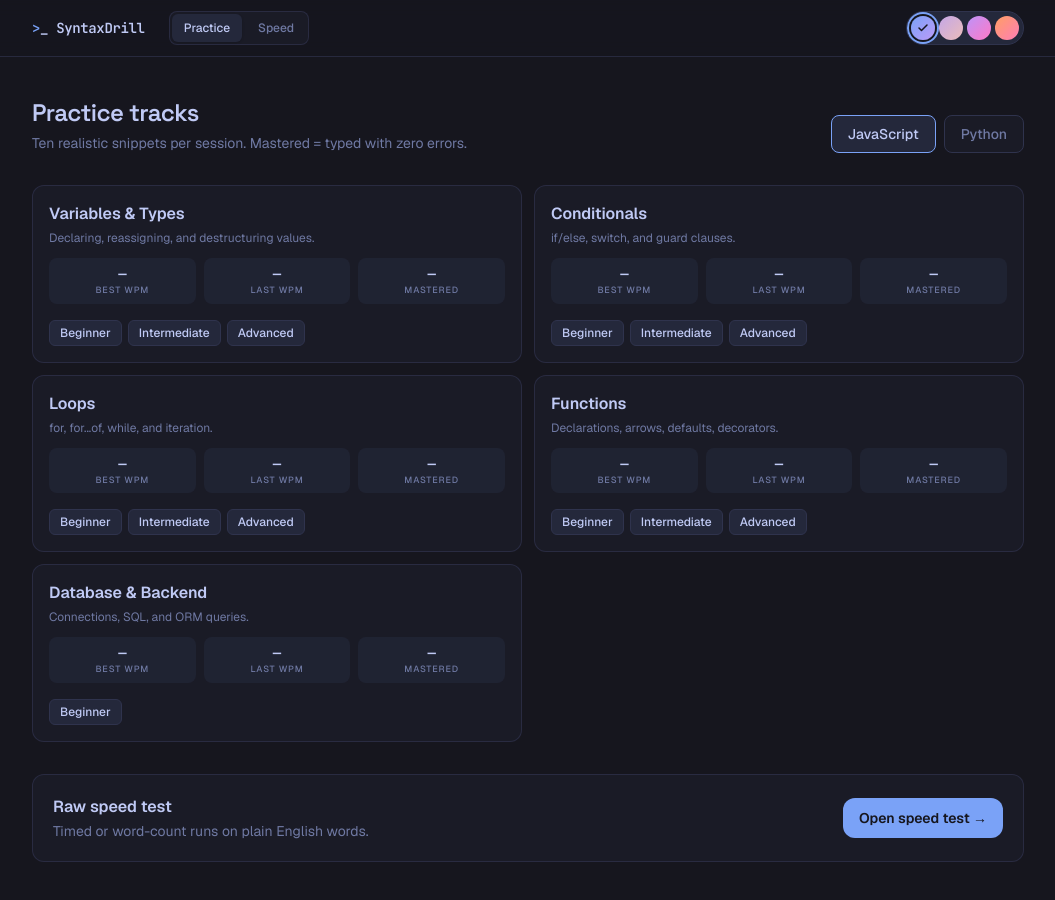
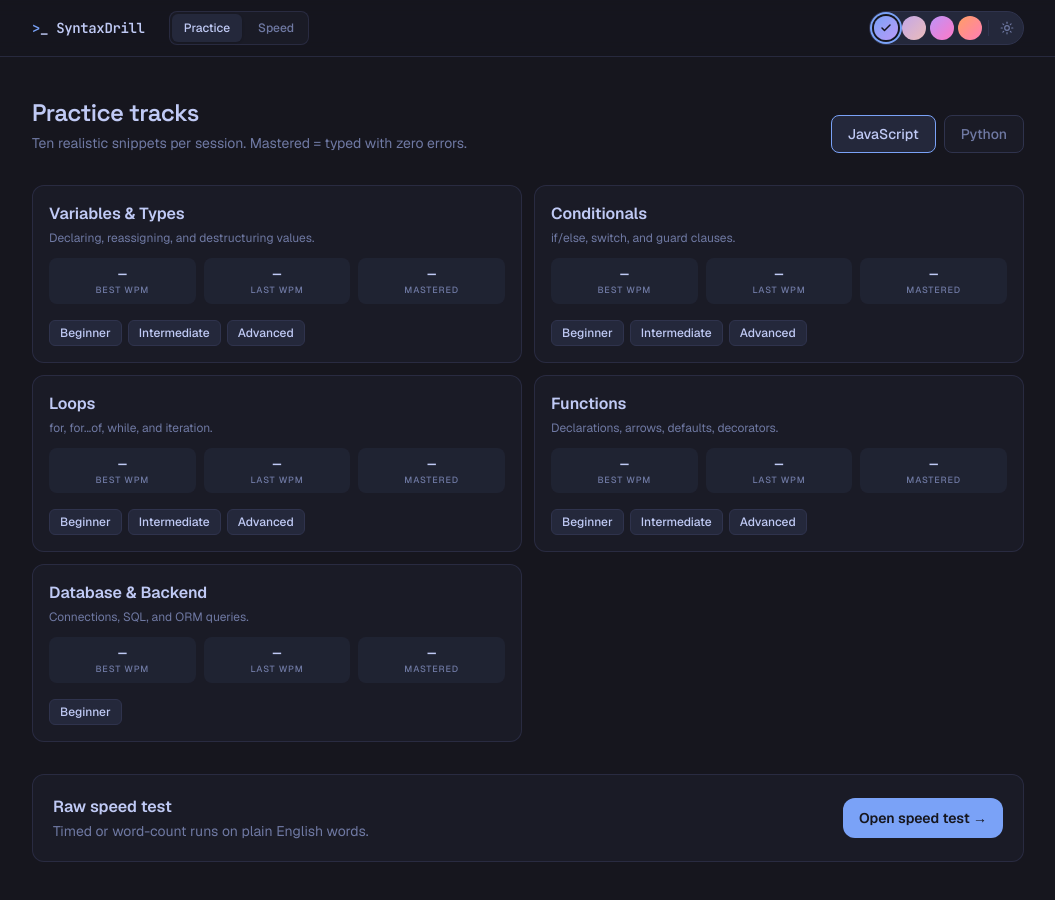
Before and after one commit to GabrielRayat-dev/SyntaxDrill, a Next.js app: page /app in a window 1280 px wide. Shown: the whole page, without its empty margins (112-1167 px from the left). Built offline with nearby package versions, Linux system fonts and the light colour scheme.

Commit message:
feat: light and dark mode toggle with per-theme light variants

```diff
--- a/src/app/layout.tsx
+++ b/src/app/layout.tsx
@@ -41,7 +41,7 @@ export default function RootLayout({
       <head>
         <script
           dangerouslySetInnerHTML={{
-            __html: `try{var t=localStorage.getItem("sd.theme");document.documentElement.dataset.theme=t||"tokyo-night"}catch(e){document.documentElement.dataset.theme="tokyo-night"}`,
+            __html: `try{var t=localStorage.getItem("sd.theme"),s="tokyo-night";if(t){s=t}else{try{s=matchMedia("(prefers-color-scheme: light)").matches?"tokyo-night-light":"tokyo-night"}catch(e){s="tokyo-night"}}document.documentElement.dataset.theme=s}catch(e){document.documentElement.dataset.theme="tokyo-night"}`,
           }}
         />
       </head>
--- a/src/app/page.tsx
+++ b/src/app/page.tsx
@@ -265,8 +265,8 @@ export default function LandingPage() {
                 Pick a theme that feels like home
               </h2>
               <p className="mt-2 text-sm text-muted">
-                Four full-product themes. Every color swaps — nothing looks
-                broken, everything looks intentional.
+                Four colorways, each in light and dark. Every color swaps —
+                nothing looks broken, everything looks intentional.
               </p>
             </div>
             <ThemePicker />
--- a/src/components/theme/ThemePicker.tsx
+++ b/src/components/theme/ThemePicker.tsx
@@ -1,28 +1,29 @@
 "use client";
 
-import { THEMES } from "@/lib/themes";
+import { Check, Moon, Sun } from "lucide-react";
+import { COLORWAYS, colorwayOf, type ThemeMode } from "@/lib/themes";
 import { useTheme } from "./ThemeProvider";
-import { Check } from "lucide-react";
 
 export function ThemePicker({ compact = false }: { compact?: boolean }) {
-  const { theme, setTheme } = useTheme();
+  const { theme, mode, setTheme, setMode } = useTheme();
+  const colorway = colorwayOf(theme);
 
   if (compact) {
     return (
       <div className="flex items-center gap-1 rounded-full border border-edge bg-raised p-1">
-        {THEMES.map((t) => {
-          const active = t.id === theme;
+        {COLORWAYS.map((c) => {
+          const active = c.id === colorway;
           return (
             <button
-              key={t.id}
+              key={c.id}
               type="button"
-              title={`${t.name} theme`}
-              aria-label={`${t.name} theme`}
+              title={`${c.name} theme`}
+              aria-label={`${c.name} theme`}
               aria-pressed={active}
-              onClick={() => setTheme(t.id)}
+              onClick={() => setTheme(c.id)}
               className="flex h-6 w-6 items-center justify-center rounded-full transition-transform hover:scale-110"
               style={{
-                background: `linear-gradient(135deg, ${t.swatches[1]}, ${t.swatches[2]})`,
+                background: `linear-gradient(135deg, ${c.swatches[mode][1]}, ${c.swatches[mode][2]})`,
                 boxShadow: active
                   ? `0 0 0 2px var(--sd-bg), 0 0 0 4px var(--sd-accent)`
                   : undefined,
@@ -38,19 +39,39 @@ export function ThemePicker({ compact = false }: { compact?: boolean }) {
             </button>
           );
         })}
+        <span className="mx-0.5 h-4 w-px bg-edge" aria-hidden />
+        <button
+          type="button"
+          onClick={() => setMode(mode === "dark" ? "light" : "dark")}
+          title={mode === "dark" ? "Switch to light mode" : "Switch to dark mode"}
+          aria-label={
+            mode === "dark" ? "Switch to light mode" : "Switch to dark mode"
+          }
+          className="flex h-6 w-6 items-center justify-center rounded-full text-muted transition-colors hover:text-accent"
+        >
+          {mode === "dark" ? (
+            <Sun className="h-3.5 w-3.5" aria-hidden />
+          ) : (
+            <Moon className="h-3.5 w-3.5" aria-hidden />
+          )}
+        </button>
       </div>
     );
   }
 
   return (
+    <div>
+      <div className="mb-4 flex justify-center">
+        <ModeControl mode={mode} onMode={setMode} />
+      </div>
       <div className="grid grid-cols-2 gap-3 sm:grid-cols-4">
-      {THEMES.map((t) => {
-        const active = t.id === theme;
+        {COLORWAYS.map((c) => {
+          const active = c.id === colorway;
           return (
             <button
-            key={t.id}
+              key={c.id}
               type="button"
-            onClick={() => setTheme(t.id)}
+              onClick={() => setTheme(c.id)}
               aria-pressed={active}
               className={`group rounded-xl border p-3 text-left transition-all hover:-translate-y-0.5 ${
                 active
@@ -59,16 +80,16 @@ export function ThemePicker({ compact = false }: { compact?: boolean }) {
               }`}
             >
               <div className="mb-3 flex gap-1.5" aria-hidden>
-              {t.swatches.map((s, i) => (
+                {c.swatches[mode].map((s, i) => (
                   <span
                     key={i}
-                  className="h-4 w-4 rounded-full border border-white/10"
+                    className="h-4 w-4 rounded-full border border-black/10"
                     style={{ background: s }}
                   />
                 ))}
               </div>
               <div className="mb-1 flex items-center justify-between gap-2">
-              <span className="text-sm font-medium text-ink">{t.name}</span>
+                <span className="text-sm font-medium text-ink">{c.name}</span>
                 {active && (
                   <Check
                     className="h-3.5 w-3.5 text-accent"
@@ -77,10 +98,44 @@ export function ThemePicker({ compact = false }: { compact?: boolean }) {
                   />
                 )}
               </div>
-            <p className="text-xs text-muted">{t.description}</p>
+              <p className="text-xs text-muted">{c.description}</p>
             </button>
           );
         })}
       </div>
+    </div>
   );
 }
+
+function ModeControl({
+  mode,
+  onMode,
+}: {
+  mode: ThemeMode;
+  onMode: (mode: ThemeMode) => void;
+}) {
+  return (
+    <div className="flex items-center gap-1 rounded-lg border border-edge/70 bg-surface p-1 text-xs font-medium">
+      {(["dark", "light"] as const).map((m) => (
+        <button
+          key={m}
+          type="button"
+          onClick={() => onMode(m)}
+          aria-pressed={mode === m}
+          className={`flex items-center gap-1.5 rounded-md px-3 py-1.5 transition-colors ${
+            mode === m
+              ? "bg-raised text-ink shadow-sm"
+              : "text-muted hover:text-ink"
+          }`}
+        >
+          {m === "dark" ? (
+            <Moon className="h-3 w-3" aria-hidden />
+          ) : (
+            <Sun className="h-3 w-3" aria-hidden />
+          )}
+          {m === "dark" ? "Dark" : "Light"}
+        </button>
+      ))}
+    </div>
+  );
+}
--- a/src/components/theme/ThemeProvider.tsx
+++ b/src/components/theme/ThemeProvider.tsx
@@ -4,14 +4,21 @@ import {
   createContext,
   useCallback,
   useContext,
+  useEffect,
   useMemo,
   useSyncExternalStore,
 } from "react";
 import {
+  COLORWAYS,
+  DEFAULT_COLORWAY,
   DEFAULT_THEME,
   isThemeId,
-  THEMES,
+  colorwayOf,
+  modeOf,
+  themeId,
+  type ColorwayId,
   type ThemeId,
+  type ThemeMode,
 } from "@/lib/themes";
 import { getRaw, setRaw, subscribeKey } from "@/lib/localStore";
 
@@ -19,7 +26,10 @@ const STORAGE_KEY = "sd.theme";
 
 interface ThemeContextValue {
   theme: ThemeId;
-  setTheme: (theme: ThemeId) => void;
+  colorway: ColorwayId;
+  mode: ThemeMode;
+  setTheme: (colorway: ColorwayId) => void;
+  setMode: (mode: ThemeMode) => void;
   cycle: () => void;
 }
 
@@ -42,20 +52,57 @@ export function ThemeProvider({ children }: { children: React.ReactNode }) {
     readTheme,
   );
 
-  const setTheme = useCallback((next: ThemeId) => {
+  const applyTheme = useCallback((next: ThemeId) => {
     document.documentElement.setAttribute("data-theme", next);
     setRaw(STORAGE_KEY, next);
   }, []);
 
+  const setTheme = useCallback(
+    (colorway: ColorwayId) => {
+      applyTheme(themeId(colorway, modeOf(theme)));
+    },
+    [applyTheme, theme],
+  );
+
+  const setMode = useCallback(
+    (mode: ThemeMode) => {
+      applyTheme(themeId(colorwayOf(theme), mode));
+    },
+    [applyTheme, theme],
+  );
+
   const cycle = useCallback(() => {
-    const index = THEMES.findIndex((t) => t.id === theme);
-    const next = THEMES[(index + 1) % THEMES.length].id;
-    setTheme(next);
-  }, [theme, setTheme]);
+    const index = COLORWAYS.findIndex((c) => c.id === colorwayOf(theme));
+    const next = COLORWAYS[(index + 1) % COLORWAYS.length].id;
+    applyTheme(themeId(next, modeOf(theme)));
+  }, [applyTheme, theme]);
+
+  // Follow the OS live until the user chooses a theme of their own.
+  useEffect(() => {
+    if (
+      typeof window === "undefined" ||
+      typeof window.matchMedia !== "function"
+    ) {
+      return;
+    }
+    const query = window.matchMedia("(prefers-color-scheme: light)");
+    const onChange = () => {
+      if (getRaw(STORAGE_KEY) !== null) return;
+      document.documentElement.dataset.theme = themeId(
+        DEFAULT_COLORWAY,
+        query.matches ? "light" : "dark",
+      );
+    };
+    query.addEventListener("change", onChange);
+    return () => query.removeEventListener("change", onChange);
+  }, []);
+
+  const colorway = colorwayOf(theme);
+  const mode = modeOf(theme);
 
   const value = useMemo(
-    () => ({ theme, setTheme, cycle }),
-    [theme, setTheme, cycle],
+    () => ({ theme, colorway, mode, setTheme, setMode, cycle }),
+    [theme, colorway, mode, setTheme, setMode, cycle],
   );
 
   return (
--- a/src/lib/themes.ts
+++ b/src/lib/themes.ts
@@ -1,42 +1,80 @@
-export type ThemeId = "tokyo-night" | "rose-pine" | "dracula" | "sunset";
+export type ThemeMode = "light" | "dark";
 
-export interface Theme {
-  id: ThemeId;
+export type ColorwayId =
+  | "tokyo-night"
+  | "rose-pine"
+  | "dracula"
+  | "sunset";
+
+export type ThemeId = ColorwayId | `${ColorwayId}-light`;
+
+export interface Colorway {
+  id: ColorwayId;
   name: string;
   description: string;
-  /** Swatches for the theme picker UI, in the same order as the token list. */
-  swatches: string[];
+  /** Swatches for the theme picker UI, one set per mode. */
+  swatches: Record<ThemeMode, string[]>;
 }
 
-export const THEMES: Theme[] = [
+export const COLORWAYS: Colorway[] = [
   {
     id: "tokyo-night",
     name: "Tokyo Night",
     description: "Neon nights over the city.",
-    swatches: ["#1a1b26", "#7aa2f7", "#bb9af7", "#9ece6a", "#f7768e"],
+    swatches: {
+      dark: ["#1a1b26", "#7aa2f7", "#bb9af7", "#9ece6a", "#f7768e"],
+      light: ["#f6f7fb", "#3366d6", "#8b5cf6", "#3f9d5a", "#e0405f"],
+    },
   },
   {
     id: "rose-pine",
     name: "Rose Pine",
     description: "Soft, rosy, easy on the eyes.",
-    swatches: ["#191724", "#c4a7e7", "#ebbcba", "#9ccfd8", "#eb6f92"],
+    swatches: {
+      dark: ["#191724", "#c4a7e7", "#ebbcba", "#9ccfd8", "#eb6f92"],
+      light: ["#fffaf3", "#286983", "#907aa9", "#56949f", "#d04a6f"],
+    },
   },
   {
     id: "dracula",
     name: "Dracula",
     description: "The classic vampire colorway.",
-    swatches: ["#282a36", "#bd93f9", "#ff79c6", "#50fa7b", "#ff5555"],
+    swatches: {
+      dark: ["#282a36", "#bd93f9", "#ff79c6", "#50fa7b", "#ff5555"],
+      light: ["#ffffff", "#5b21b6", "#db2777", "#15803d", "#dc2626"],
+    },
   },
   {
     id: "sunset",
     name: "Sunset",
     description: "Warm dusk over the horizon.",
-    swatches: ["#1d1028", "#ff9e64", "#ff7eb6", "#a3d977", "#f7768e"],
+    swatches: {
+      dark: ["#1d1028", "#ff9e64", "#ff7eb6", "#a3d977", "#f7768e"],
+      light: ["#fffaf4", "#d9480f", "#c2255c", "#4d7c0f", "#e03131"],
+    },
   },
 ];
 
+export const DEFAULT_COLORWAY: ColorwayId = "tokyo-night";
 export const DEFAULT_THEME: ThemeId = "tokyo-night";
 
+export function themeId(
+  colorway: ColorwayId,
+  mode: ThemeMode,
+): ThemeId {
+  return mode === "light" ? `${colorway}-light` : colorway;
+}
+
+export function colorwayOf(theme: ThemeId): ColorwayId {
+  return theme.replace(/-light$/, "") as ColorwayId;
+}
+
+export function modeOf(theme: ThemeId): ThemeMode {
+  return theme.endsWith("-light") ? "light" : "dark";
+}
+
 export function isThemeId(value: string | null): value is ThemeId {
-  return value !== null && THEMES.some((t) => t.id === value);
+  if (value === null) return false;
+  const colorway = value.replace(/-light$/, "");
+  return COLORWAYS.some((c) => c.id === colorway);
 }
```
Also changed, not shown: src/app/globals.css (+69 -0 lines). Lines whose indentation alone changed are shown as unchanged.
